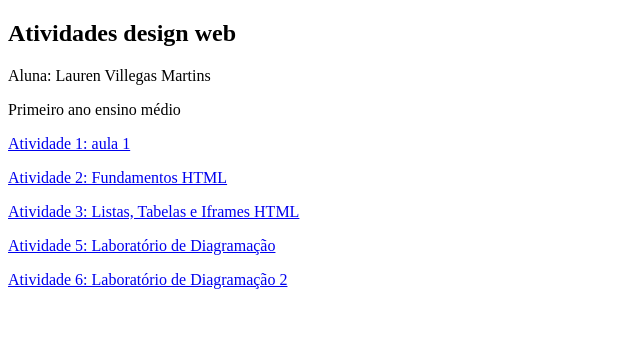
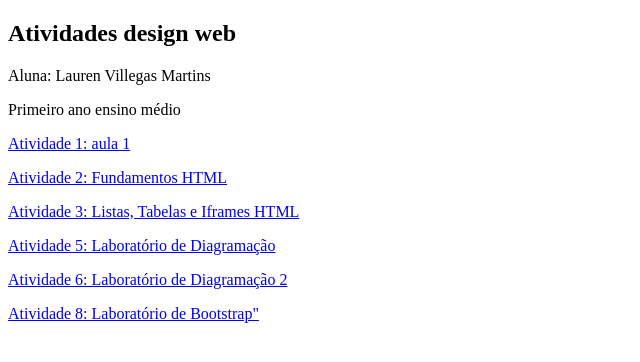
Before and after one commit to LaurenMartins/laurenmartins.github.io, a plain HTML site: page index.html in a window 1280 px wide. Shown: the whole page, without its empty margins (0-640 px from the left). Drawn offline with Linux system fonts and the light colour scheme.

Commit message:
Update index.html

```diff
--- a/index.html
+++ b/index.html
@@ -29,5 +29,8 @@
     <p>
         <a href="./atv6/LaboratorioDeDiagramação2.html" target="_blank"> Atividade 6: Laboratório de Diagramação 2</a>
     </p>
+    <p>
+        <a href="./atv8/atividade08.html" target="_blank"> Atividade 8: Laboratório de Bootstrap" </a>
+    </p>
 </body>
 </html>
```
